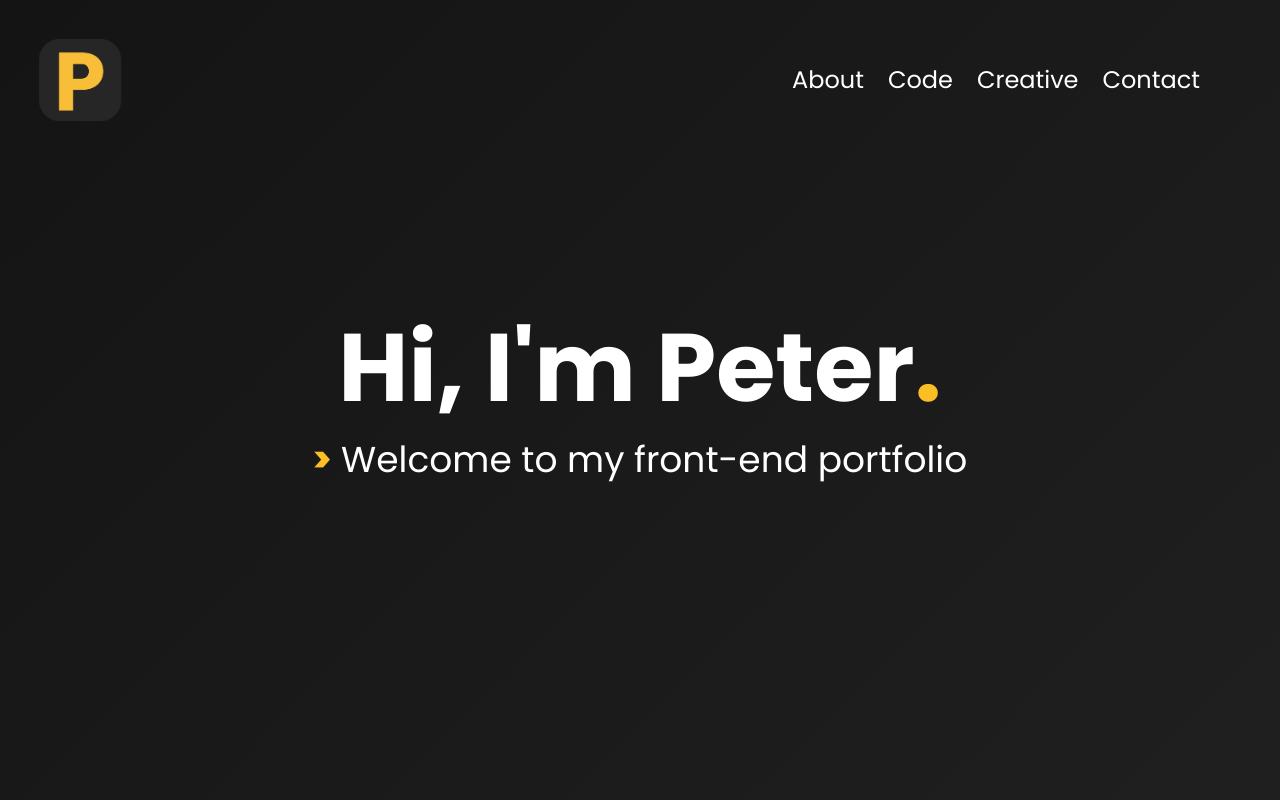
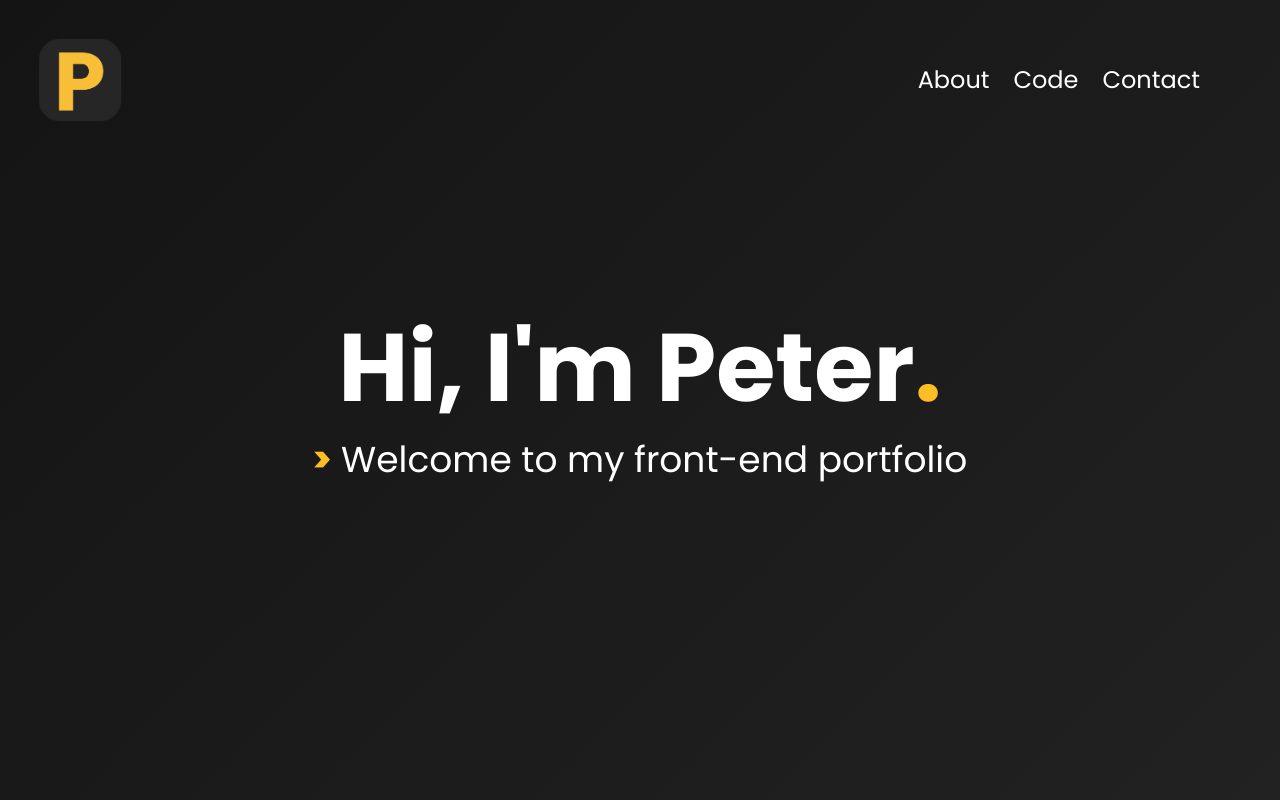
Before and after one commit to UnclePedro/My-Portfolio, a React (Vite) app in the folder Front-End Portfolio/: page / in a window 1280 px wide. Shown: the top 800 px of the page. Built offline with nearby package versions, Linux system fonts and the light colour scheme.

Commit message:
Temporarily hide video players

```diff
--- a/Front-End Portfolio/src/App.tsx
+++ b/Front-End Portfolio/src/App.tsx
@@ -11,7 +11,7 @@ import GetInTouch from './components/GetInTouch';
 import Footer from './components/Footer';
 import NavBar from './components/NavBar';
 import { useRef } from 'react';
-import VideoWall from './components/VideoWall';
+// import VideoWall from './components/VideoWall';
 
 function App() {
   // refs for NavBar scroll feature
@@ -25,7 +25,7 @@ function App() {
       <NavBar
         heading1={'About'}
         heading2={'Code'}
-        heading3={'Creative'}
+        // heading3={'Creative'}
         heading4={'Contact'}
         landingBannerRef={landingBannerRef}
         aboutRef={aboutRef}
@@ -92,7 +92,7 @@ function App() {
         /> */}
       </div>
 
-      <div className={'mt-32 md:mt-56'} ref={creativeRef}>
+      {/* <div className={'mt-32 md:mt-56'} ref={creativeRef}>
         <div className={'text-5xl md:text-6xl font-semibold font-poppins flex justify-center'}>
           <h1>
             <span className={'text-amber-400 font-extrabold'}>&gt; </span>Creative
@@ -103,7 +103,7 @@ function App() {
           url2={'https://vimeo.com/manage/videos/705603730'}
           url3={'https://vimeo.com/manage/videos/642573090'}
         />
-      </div>
+      </div> */}
 
       <div className="mb-[300px] mt-[100px]" ref={contactRef}>
         <GetInTouch
--- a/Front-End Portfolio/src/components/NavBar.tsx
+++ b/Front-End Portfolio/src/components/NavBar.tsx
@@ -5,7 +5,7 @@ import hamburger from '../../src/assets/icons/hamburger.svg';
 function NavBar(props: {
   heading1: string;
   heading2: string;
-  heading3: string;
+  // heading3: string;
   heading4: string;
   landingBannerRef: React.RefObject<HTMLDivElement>;
   aboutRef: React.RefObject<HTMLDivElement>;
@@ -85,12 +85,12 @@ function NavBar(props: {
           >
             {props.heading2}
           </button>
-          <button
+          {/* <button
             onClick={() => scrollToSection(props.creativeRef)}
             className="transition ease-in-out duration-500 hover:text-amber-400 pt-2"
           >
             {props.heading3}
-          </button>
+          </button> */}
           <button
             onClick={() => scrollToSection(props.contactRef)}
             className="transition ease-in-out duration-500 hover:text-amber-400 pt-2"
@@ -122,12 +122,12 @@ function NavBar(props: {
         >
           {props.heading2}
         </button>
-        <button
+        {/* <button
           onClick={() => scrollToSection(props.creativeRef)}
           className="transition ease-in-out duration-500 hover:text-amber-400"
         >
           {props.heading3}
-        </button>
+        </button> */}
         <button
           onClick={() => scrollToSection(props.contactRef)}
           className="transition ease-in-out duration-500 hover:text-amber-400 "
```
